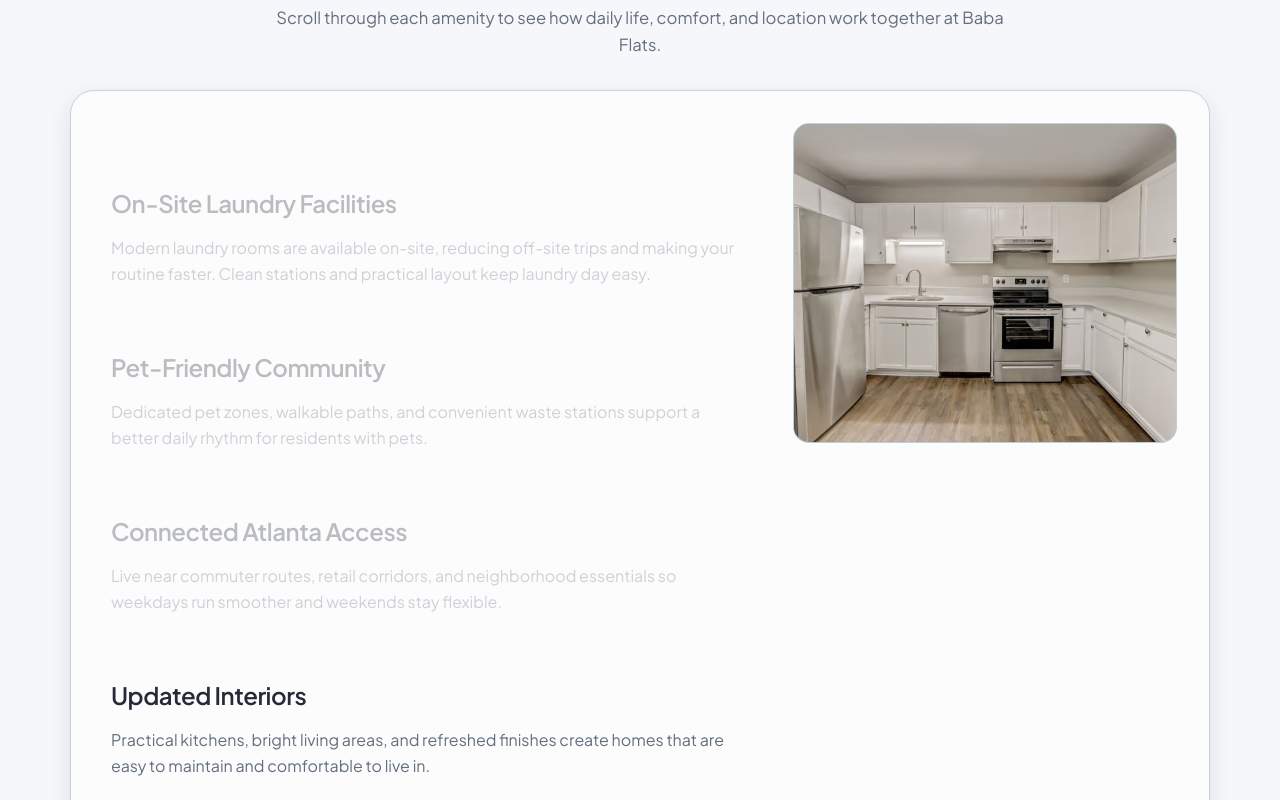
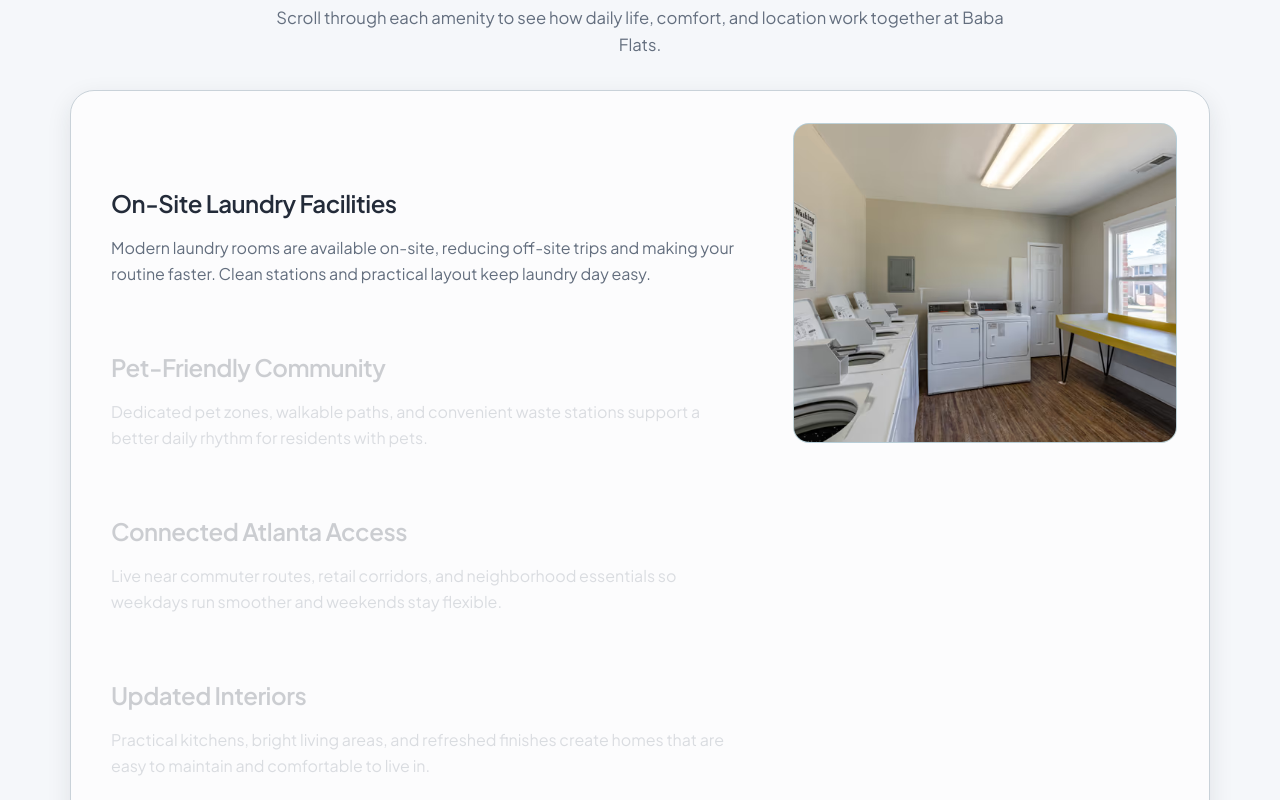
Before and after one commit to shubhtoy/RealtorSiteTest, a React (Vite) app: page / in a window 1280 px wide. Shown: the part 3680-4480 px from the top of the page. Built offline with nearby package versions, Linux system fonts and the light colour scheme.

Commit message:
Tune amenities scroll timing and speed up motion

```diff
--- a/src/components/motion.tsx
+++ b/src/components/motion.tsx
@@ -24,7 +24,7 @@
       whileInView="visible"
       viewport={{ once: true, amount: 0.15 }}
       transition={{
-        duration: reduced ? 0 : 0.6,
+        duration: reduced ? 0 : 0.38,
         delay: reduced ? 0 : delay,
         ease: [0.22, 1, 0.36, 1],
       }}
@@ -37,7 +37,7 @@
 export function StaggerContainer({
   children,
   className,
-  stagger = 0.1,
+  stagger = 0.06,
 }: {
   children: ReactNode;
   className?: string;
@@ -70,7 +70,7 @@
       className={className}
       variants={variants}
       transition={{
-        duration: reduced ? 0 : 0.55,
+        duration: reduced ? 0 : 0.34,
         ease: [0.22, 1, 0.36, 1],
       }}
     >
--- a/src/components/ui/sticky-scroll-reveal.tsx
+++ b/src/components/ui/sticky-scroll-reveal.tsx
@@ -1,7 +1,6 @@
 "use client";
-import React, { useEffect, useRef, useState } from "react";
-import { useMotionValueEvent, useScroll } from "motion/react";
-import { motion } from "motion/react";
+import React, { useEffect, useRef } from "react";
+import { motion, useMotionValueEvent, useScroll } from "motion/react";
 import { cn } from "@/lib/utils";
 
 export const StickyScroll = ({
@@ -16,22 +15,130 @@
   contentClassName?: string;
 }) => {
   const [activeCard, setActiveCard] = React.useState(0);
-  const ref = useRef<any>(null);
+  const ref = useRef<HTMLDivElement | null>(null);
+  const stickyMediaRef = useRef<HTMLDivElement | null>(null);
+  const itemRefs = useRef<Array<HTMLDivElement | null>>([]);
+  const cardLength = content.length;
+  const checkpointsRef = useRef<number[]>([]);
+  const cardLengthRef = useRef(cardLength);
   const { scrollYProgress } = useScroll({
     target: ref,
-    offset: ["start center", "end center"],
+    offset: ["start start", "end start"],
+    trackContentSize: true,
   });
-  const cardLength = content.length;
+
+  useEffect(() => {
+    cardLengthRef.current = cardLength;
+  }, [cardLength]);
+
+  useEffect(() => {
+    itemRefs.current = itemRefs.current.slice(0, cardLength);
+
+    if (cardLength <= 1) {
+      setActiveCard(0);
+      checkpointsRef.current = [];
+      return;
+    }
+
+    const getIndexFromProgress = (latest: number, points: number[], length: number) => {
+      if (length <= 1) {
+        return 0;
+      }
+
+      if (points.length === length) {
+        let index = 0;
+        for (let i = 0; i < points.length; i += 1) {
+          if (latest >= points[i]) {
+            index = i;
+          } else {
+            break;
+          }
+        }
+        return Math.min(length - 1, Math.max(0, index));
+      }
+
+      return Math.min(length - 1, Math.max(0, Math.floor(latest * length)));
+    };
+
+    const recalculateCheckpoints = () => {
+      const container = ref.current;
+      if (!container) {
+        return;
+      }
+
+      const startDelayProgress = 0.06;
+      const scrollRange = Math.max(1, container.offsetHeight);
+      const stickyMedia = stickyMediaRef.current;
+      const defaultActivationY = 96 + 160;
+      const activationY = stickyMedia
+        ? stickyMedia.offsetTop + stickyMedia.offsetHeight / 2
+        : defaultActivationY;
+
+      const nextCheckpoints = itemRefs.current.map((item) => {
+        if (!item) {
+          return 0;
+        }
+
+        const itemCenterInContainer = item.offsetTop + item.offsetHeight / 2;
+        const progressAtActivation = (itemCenterInContainer - activationY) / scrollRange;
+
+        return Math.min(1, Math.max(0, progressAtActivation + startDelayProgress));
+      });
+
+      checkpointsRef.current = nextCheckpoints;
+
+      const nextIndex = getIndexFromProgress(scrollYProgress.get(), nextCheckpoints, cardLengthRef.current);
+      setActiveCard((prev) => (prev === nextIndex ? prev : nextIndex));
+    };
+
+    recalculateCheckpoints();
+
+    const resizeObserver = new ResizeObserver(() => recalculateCheckpoints());
+    if (ref.current) {
+      resizeObserver.observe(ref.current);
+    }
+    if (stickyMediaRef.current) {
+      resizeObserver.observe(stickyMediaRef.current);
+    }
+    itemRefs.current.forEach((item) => {
+      if (item) {
+        resizeObserver.observe(item);
+      }
+    });
+
+    window.addEventListener("resize", recalculateCheckpoints);
+
+    return () => {
+      resizeObserver.disconnect();
+      window.removeEventListener("resize", recalculateCheckpoints);
+    };
+  }, [cardLength]);
 
   useMotionValueEvent(scrollYProgress, "change", (latest) => {
-    if (cardLength <= 1) {
+    const length = cardLengthRef.current;
+    if (length <= 1) {
       setActiveCard(0);
       return;
     }
 
-    // Quantize progress into stable index buckets to avoid jittery card switching.
-    const nextIndex = Math.min(cardLength - 1, Math.max(0, Math.round(latest * (cardLength - 1))));
-    setActiveCard(nextIndex);
+    const points = checkpointsRef.current;
+    let nextIndex = 0;
+
+    if (points.length === length) {
+      for (let i = 0; i < points.length; i += 1) {
+        if (latest >= points[i]) {
+          nextIndex = i;
+        } else {
+          break;
+        }
+      }
+    } else {
+      nextIndex = Math.floor(latest * length);
+    }
+
+    nextIndex = Math.min(length - 1, Math.max(0, nextIndex));
+
+    setActiveCard((prev) => (prev === nextIndex ? prev : nextIndex));
   });
 
   const backgroundColors = [
@@ -45,13 +152,26 @@
     "linear-gradient(to bottom right, hsl(var(--primary) / 0.38), hsl(var(--secondary-foreground) / 0.25))",
   ];
 
-  const [backgroundGradient, setBackgroundGradient] = useState(
-    linearGradients[0],
-  );
+  const activeGradient = linearGradients[activeCard % linearGradients.length] ?? linearGradients[0];
 
-  useEffect(() => {
-    setBackgroundGradient(linearGradients[activeCard % linearGradients.length]);
-  }, [activeCard]);
+  const renderStackedContent = () => {
+    if (cardLength === 0) {
+      return null;
+    }
+
+    return content.map((item, index) => (
+      <motion.div
+        key={item.title + index}
+        className="absolute inset-0"
+        initial={false}
+        animate={{ opacity: activeCard === index ? 1 : 0 }}
+        transition={{ duration: 0.24, ease: [0.22, 1, 0.36, 1] }}
+        style={{ pointerEvents: activeCard === index ? "auto" : "none" }}
+      >
+        {item.content ?? null}
+      </motion.div>
+    ));
+  };
 
   return (
     <motion.div
@@ -64,34 +184,38 @@
       <div className="grid gap-8 md:grid-cols-[minmax(0,1fr)_20rem] md:gap-8 lg:grid-cols-[minmax(0,1fr)_24rem] lg:gap-10">
         <div className="relative px-2">
           <div
-            style={{ background: backgroundGradient }}
+            style={{ background: activeGradient }}
             className={cn(
-              "mb-6 h-56 w-full overflow-hidden rounded-xl border border-border/60 bg-card md:hidden",
+              "relative mb-6 h-56 w-full overflow-hidden rounded-xl border border-border/60 bg-card md:hidden",
               contentClassName,
             )}
           >
-            {content[activeCard]?.content ?? null}
+            {renderStackedContent()}
           </div>
           {content.map((item, index) => (
-            <div key={item.title + index} className="my-10 md:my-16">
+            <div
+              key={item.title + index}
+              className="my-10 md:my-16"
+              ref={(node) => {
+                itemRefs.current[index] = node;
+              }}
+            >
               <motion.h2
-                initial={{
-                  opacity: 0,
+                initial={false}
+                animate={{
+                  opacity: activeCard === index ? 1 : 0.22,
                 }}
-                animate={{
-                  opacity: activeCard === index ? 1 : 0.3,
-                }}
+                transition={{ duration: 0.2, ease: [0.22, 1, 0.36, 1] }}
                 className="text-2xl font-semibold text-foreground"
               >
                 {item.title}
               </motion.h2>
               <motion.p
-                initial={{
-                  opacity: 0,
+                initial={false}
+                animate={{
+                  opacity: activeCard === index ? 1 : 0.22,
                 }}
-                animate={{
-                  opacity: activeCard === index ? 1 : 0.3,
-                }}
+                transition={{ duration: 0.2, ease: [0.22, 1, 0.36, 1] }}
                 className="mt-4 max-w-2xl text-base leading-relaxed text-muted-foreground"
               >
                 {item.description}
@@ -101,13 +225,14 @@
           <div className="h-8 md:h-12" />
         </div>
         <div
-          style={{ background: backgroundGradient }}
+          ref={stickyMediaRef}
+          style={{ background: activeGradient }}
           className={cn(
-            "sticky top-24 hidden h-80 w-full overflow-hidden rounded-xl border border-border/60 bg-card md:block",
+            "relative sticky top-24 hidden h-80 w-full overflow-hidden rounded-xl border border-border/60 bg-card md:block",
             contentClassName,
           )}
         >
-          {content[activeCard]?.content ?? null}
+          {renderStackedContent()}
         </div>
       </div>
     </motion.div>
```
